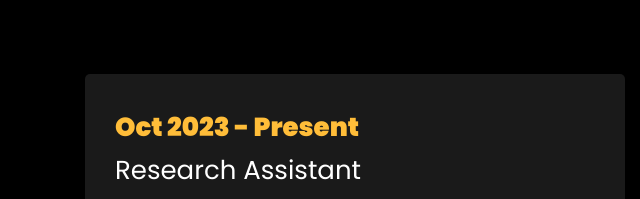
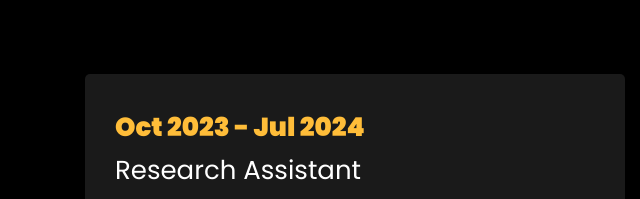
Before and after one commit to mirraisul/mirraisul.github.io, a plain HTML site: page index.html in a window 1280 px wide. Shown: the part 1801-2000 px from the top of the page, 0-640 px from the left. Drawn offline with Linux system fonts and the light colour scheme; files whose address does not match are found by name.

Commit message:
Edited Portfolio

```diff
--- a/index.html
+++ b/index.html
@@ -325,7 +325,7 @@
 		<div class="row">
 				<div class="col-md-6">
 					<div class="resume-wrap ftco-animate">
-						<span class="date">Oct 2023 - Present</span>
+						<span class="date">Oct 2023 - Jul 2024</span>
 						<h2>Research Assistant</h2>
 						<span class="position">Kiel Institute for the World Economy, Kiel (Germany)</span>
 						<p class="mt-4">Kiel Institute for the World Economy (IfW) is a research institute in Germany for globalization issues.
```
Also changed, not shown: images/proj_1.JPG.
